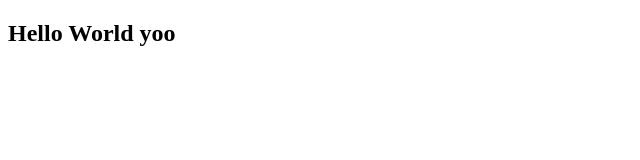
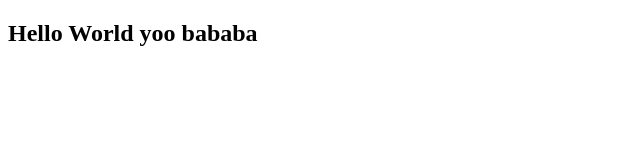
Before and after one commit to adibhaskara69/coba, a plain HTML site: page index.html in a window 1280 px wide. Shown: the whole page, without its empty margins (0-640 px from the left). Drawn offline with Linux system fonts and the light colour scheme.

Commit message:
nambah gaiss

```diff
--- a/index.html
+++ b/index.html
@@ -4,6 +4,6 @@
         <title>Test</title>
     </head>
     <body>
-        <h2>Hello World yoo</h2>
+        <h2>Hello World yoo bababa</h2>
     </body>
 </html>
```
